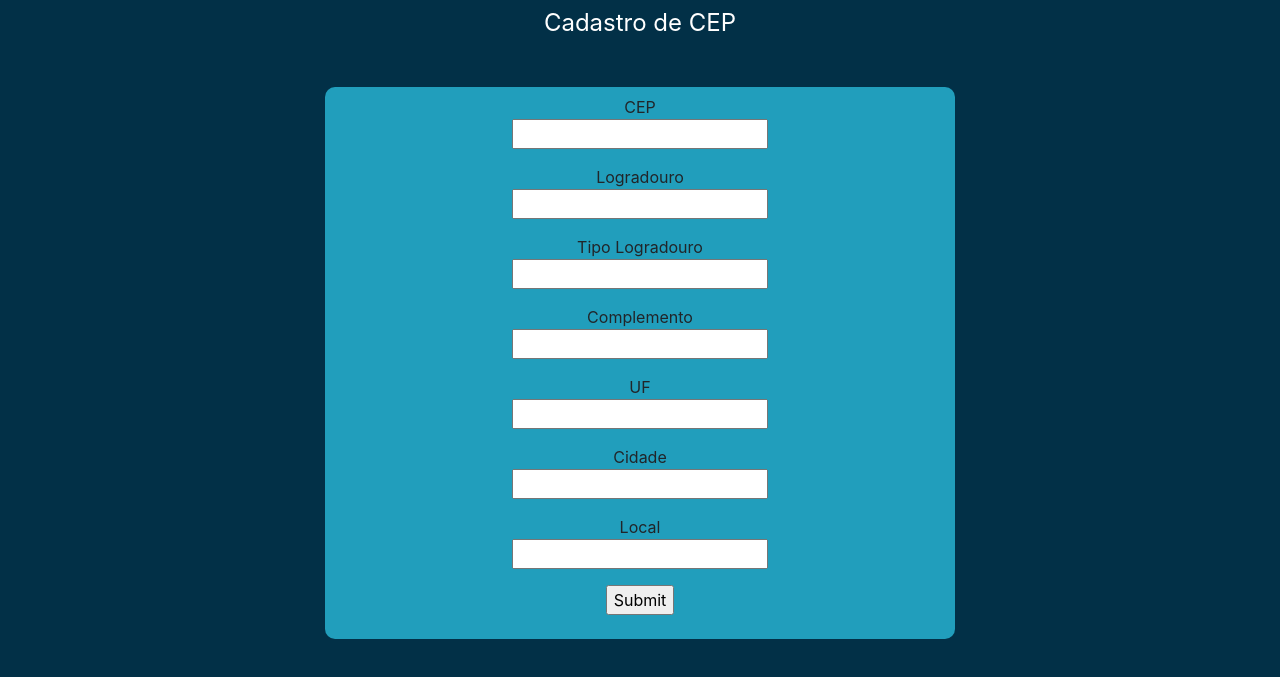
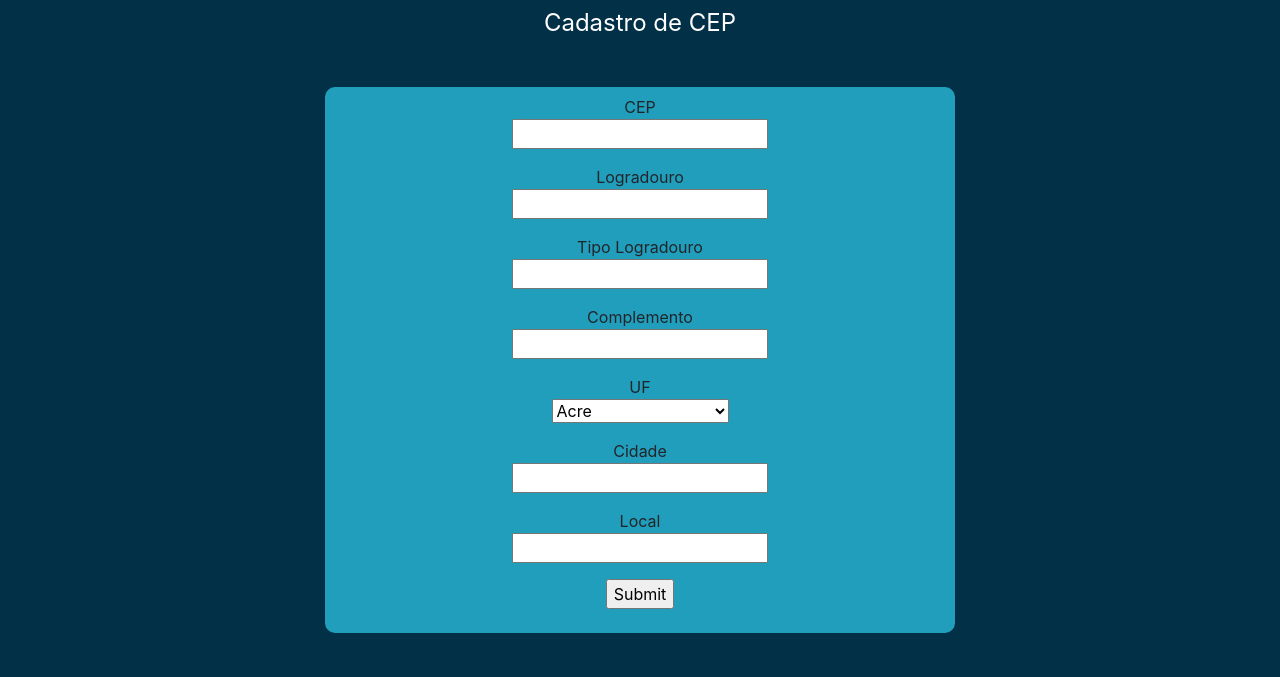
Before and after one commit to thiagotorres-byte/buscaCep-front, a plain HTML site: page Atualizar.html in a window 1280 px wide. Shown: the part 75-752 px from the top of the page. Drawn offline with nearby package versions, Linux system fonts and the light colour scheme.

Commit message:
select no campo estado UF

```diff
--- a/Atualizar.html
+++ b/Atualizar.html
@@ -29,7 +29,36 @@
             <p class="topico">Complemento</p>
             <p><input type="text"></p>
             <p class="topico">UF</p>
-            <p><input type="text"></p>
+            <p><select id="estado" name="estado">
+                <option value="AC">Acre</option>
+                <option value="AL">Alagoas</option>
+                <option value="AP">Amapá</option>
+                <option value="AM">Amazonas</option>
+                <option value="BA">Bahia</option>
+                <option value="CE">Ceará</option>
+                <option value="DF">Distrito Federal</option>
+                <option value="ES">Espírito Santo</option>
+                <option value="GO">Goiás</option>
+                <option value="MA">Maranhão</option>
+                <option value="MT">Mato Grosso</option>
+                <option value="MS">Mato Grosso do Sul</option>
+                <option value="MG">Minas Gerais</option>
+                <option value="PA">Pará</option>
+                <option value="PB">Paraíba</option>
+                <option value="PR">Paraná</option>
+                <option value="PE">Pernambuco</option>
+                <option value="PI">Piauí</option>
+                <option value="RJ">Rio de Janeiro</option>
+                <option value="RN">Rio Grande do Norte</option>
+                <option value="RS">Rio Grande do Sul</option>
+                <option value="RO">Rondônia</option>
+                <option value="RR">Roraima</option>
+                <option value="SC">Santa Catarina</option>
+                <option value="SP">São Paulo</option>
+                <option value="SE">Sergipe</option>
+                <option value="TO">Tocantins</option>
+                <option value="EX">Estrangeiro</option>
+            </select></p>
             <p class="topico">Cidade</p>
             <p><input type="text"></p>
             <p class="topico">Local</p>
```
Also changed, not shown: Cadastrar.html (+30 -1 lines).
